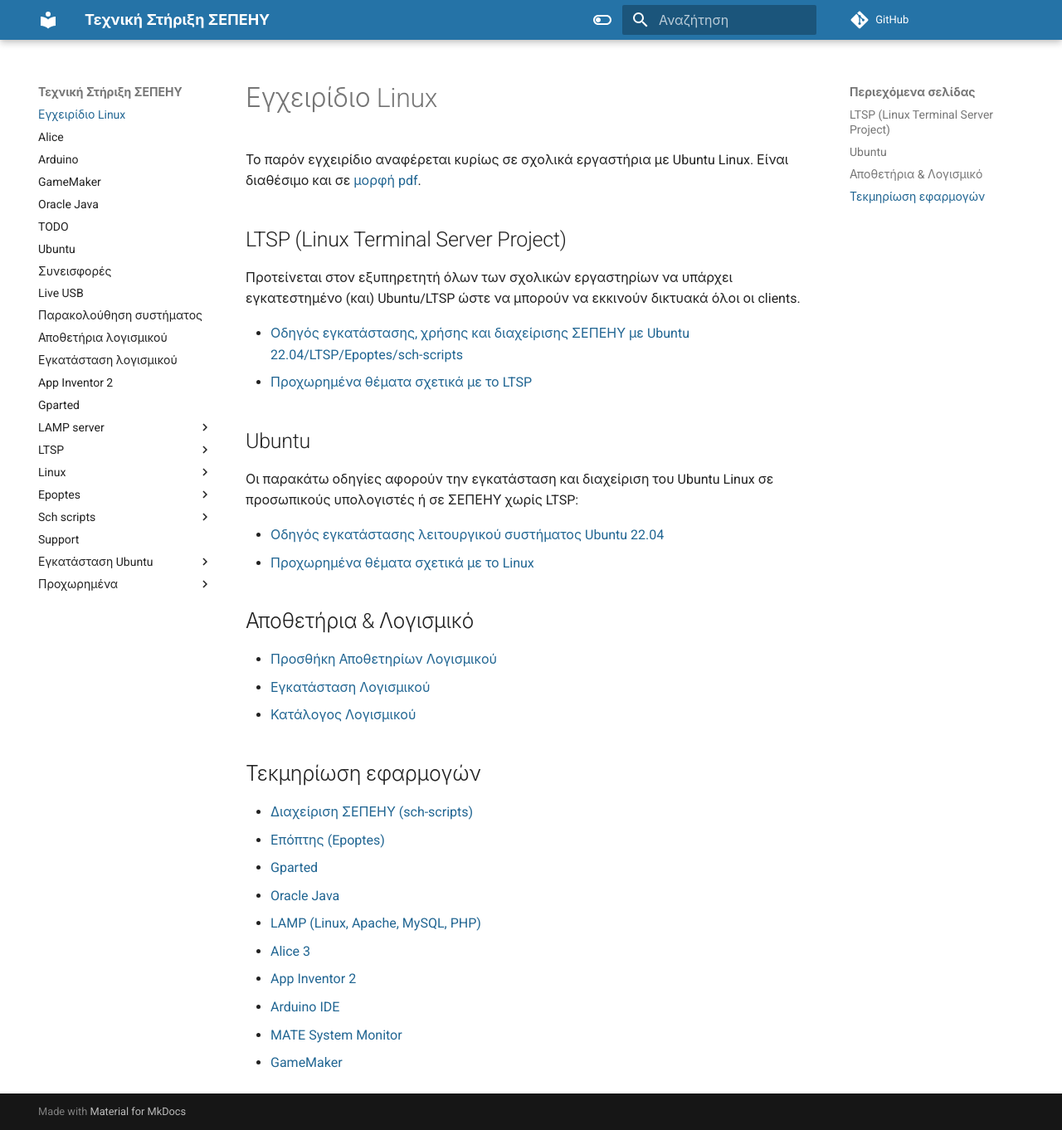
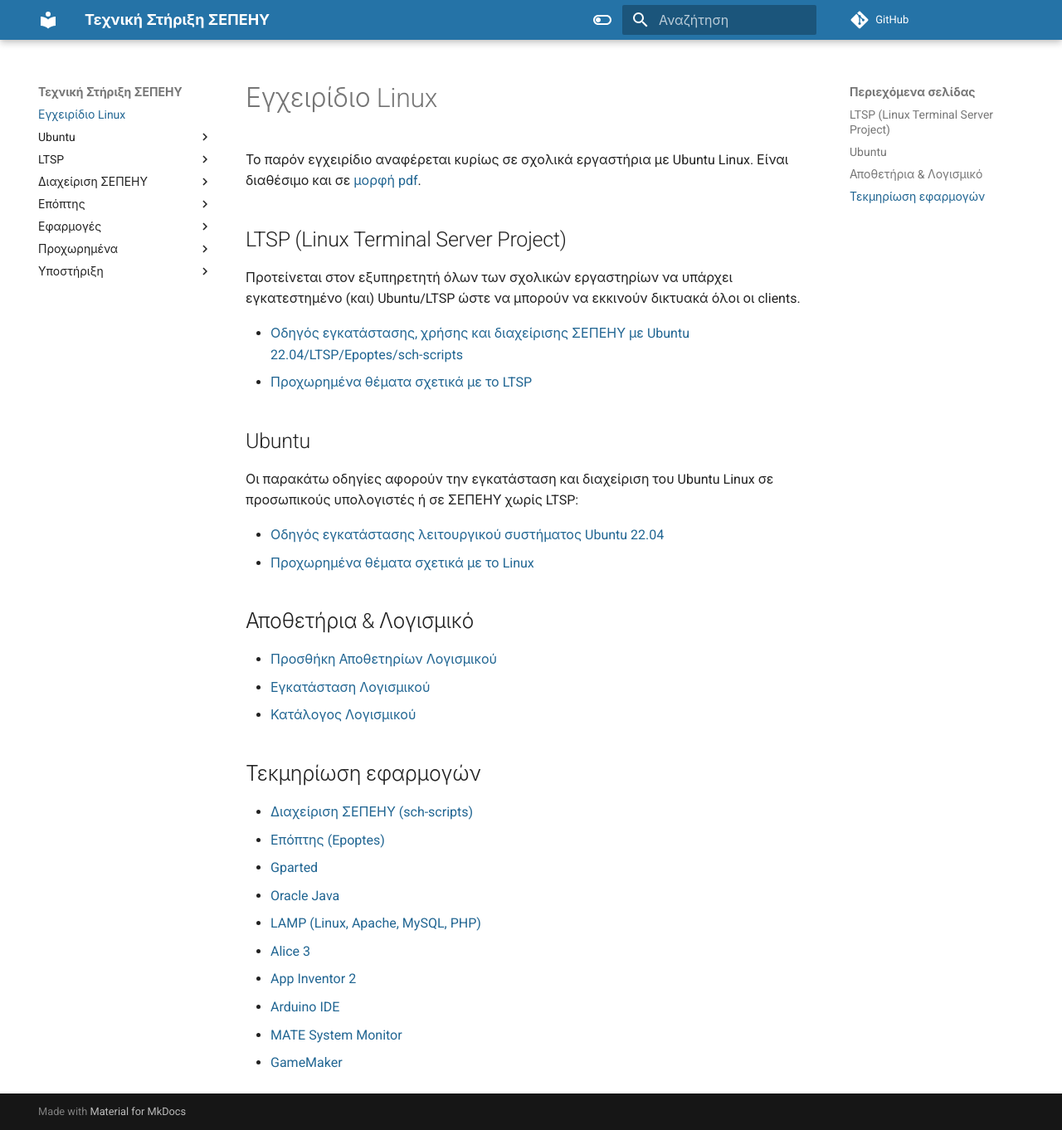
Before and after one commit to siahos/el.ltsp.org, an MkDocs documentation site: the page built from docs/index.md, in a window 1280 px wide and 1362 px high. Shown: the whole window at 83% size. Built offline with MkDocs 1.6.1 and Material for MkDocs 9.7.7, drawn with Linux system fonts in a browser that asks for light colours; comment, search, counter and statistics services are not loaded; part of the change alters nothing that is shown.

Commit message:
Update mkdocs.yml

```diff
--- a/mkdocs.yml
+++ b/mkdocs.yml
@@ -41,8 +41,8 @@ strict: false
 theme:
 # favicon: favicon.ico
   features:
-    - navigation.indexes
-    - navigation.instant
+    - todo-navigation.indexes
+    - todo-navigation.instant
   language: el
 # logo: logo-icon.png
   name: material
@@ -57,3 +57,89 @@ theme:
       toggle:
         icon: material/toggle-switch
         name: Αλλαγή σε ανοιχτό θέμα
+nav:
+  - index.md
+  - Ubuntu:
+    - Ubuntu.md
+    - liveusb.md
+    - Εγκατάσταση:
+      - Εγκατάσταση_Ubuntu/index.md
+      - Εγκατάσταση_Ubuntu/Δίσκος_Linux.md
+      - Εγκατάσταση_Ubuntu/Δίσκος_Ms-Windows.md
+      - Εγκατάσταση_Ubuntu/Δίσκος_Κενός.md
+    - Αποθετήρια.md
+    - Εγκατάσταση_λογισμικού.md
+  - LTSP:
+    - Προετοιμασία:
+      - LTSP/Αρχιτεκτονική.md
+      - LTSP/Απαιτήσεις.md
+      - LTSP/Πλεονεκτήματα.md
+      - LTSP/Μειονεκτήματα.md
+    - Εγκατάσταση: LTSP/index.md
+    - Ρύθμιση clients:
+      - LTSP/Εκκίνηση_από_το_δίκτυο/index.md
+      - LTSP/Εκκίνηση_από_το_δίκτυο/Win32-loader.md
+    - 'Αντιμετώπιση προβλημάτων': LTSP/FAQ.md
+    - Προχωρημένα:
+      - LTSP/Προχωρημένα/index.md
+      - LTSP/Προχωρημένα/Αυτόματη_σύνδεση.md
+      - LTSP/Προχωρημένα/Εκτυπωτές.md
+      - LTSP/Προχωρημένα/Πολλά_εργαστήρια.md
+      - LTSP/Προχωρημένα/Σαρωτές.md
+      - LTSP/Προχωρημένα/Στατικά_hostnames.md
+      - LTSP/Προχωρημένα/Χάρτης.md
+  - Διαχείριση ΣΕΠΕΗΥ:
+    - sch-scripts/index.md
+    - sch-scripts/Αρχεία_ρυθμίσεων.md
+    - sch-scripts/Βοήθεια.md
+    - sch-scripts/Δημοσίευση_εικονικού_δίσκου.md
+    - sch-scripts/Δικαιώματα_καταλόγων.md
+    - sch-scripts/Εγκατάσταση.md
+    - sch-scripts/Εκκίνηση_της_εφαρμογής.md
+    - sch-scripts/Εντολές_LTSP.md
+    - sch-scripts/Κοινόχρηστοι_κατάλογοι.md
+    - sch-scripts/Ρύθμιση_σύνδεσης_δικτύου.md
+    - sch-scripts/Συντήρηση_ΣΕΠΕΗΥ.md
+    - sch-scripts/Τμήματα.md
+    - sch-scripts/Χρήστες/index.md
+    - sch-scripts/Χρήστες/Δημιουργία_χρηστών.md
+    - sch-scripts/Χρήστες/Διαγραφή_χρηστών.md
+    - sch-scripts/Χρήστες/Εκτέλεση_εντολών.md
+    - sch-scripts/Χρήστες/Επεξεργασία_χρηστών.md
+  - Επόπτης:
+    - epoptes/index.md
+    - epoptes/Βοήθεια.md
+    - epoptes/Δημιουργία_τάξης.md
+    - epoptes/Διαδραστική_εκπαίδευση.md
+    - epoptes/Διαχείριση_υπολογιστών.md
+    - epoptes/Εγκατάσταση.md
+    - epoptes/Είσοδος_χρηστών.md
+    - epoptes/Εκκίνηση_εφαρμογής.md
+    - epoptes/Ετικέτες.md
+  - Εφαρμογές:
+    - Alice3.md
+    - Arduino.md
+    - GameMaker.md
+    - Oracle_Java.md
+    - App_Inventor_2/index.md
+    - Gparted/index.md
+    - LAMP_server/index.md
+    - LAMP_server/phpMyAdmin.md
+    - mate-system-monitor.md
+  - Προχωρημένα:
+    - Προχωρημένα/index.md
+    - Προχωρημένα/LTSEnablementStack.md
+    - Προχωρημένα/Αναβάθμιση.md
+    - Προχωρημένα/Απομακρυσμένη_πρόσβαση.md
+    - Προχωρημένα/Έλεγχος_συμβατότητας.md
+    - Προχωρημένα/Περιοδικές_εργασίες.md
+    - Προχωρημένα/Περιφερειακά/index.md
+    - Προχωρημένα/Περιφερειακά/UPS.md
+    - Προχωρημένα/Περιφερειακά/Διαδραστικοί.md
+    - Προχωρημένα/Περιφερειακά/Εκτυπωτές.md
+    - Προχωρημένα/Περιφερειακά/Κάμερες.md
+    - Προχωρημένα/Περιφερειακά/Σαρωτές.md
+  - Υποστήριξη:
+    - support/index.md
+    - contributing.md
+    - TODO.md
```
